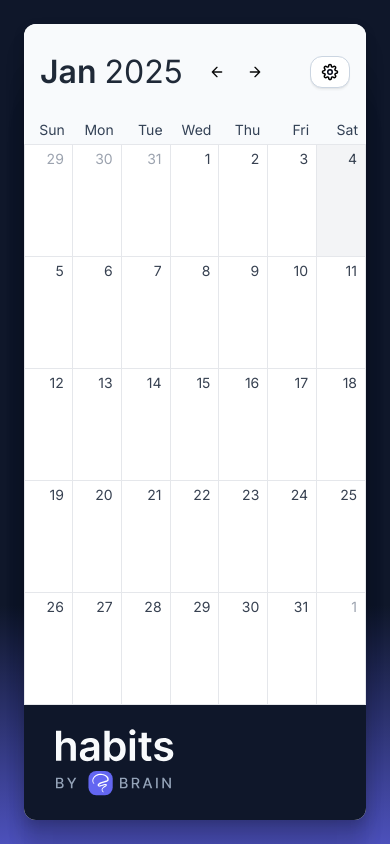
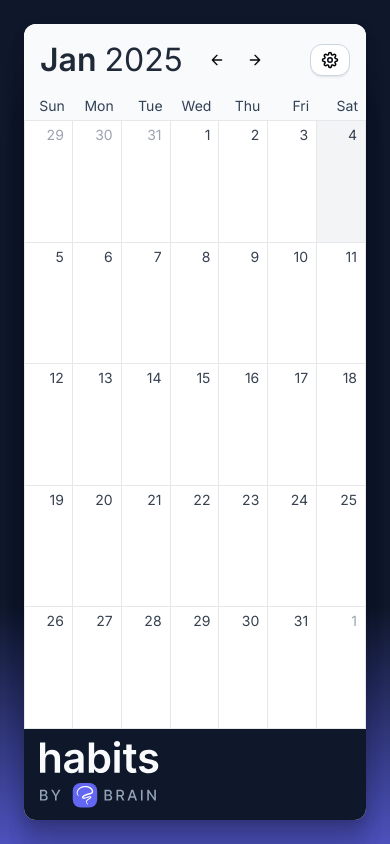
Before and after one commit to BrainAppAI/habits, a React (Vite) app: page / in a window 390 px wide. Built offline with nearby package versions, Linux system fonts and the light colour scheme.

Commit message:
fix: responsiveness, habit limits, debug mode

```diff
--- a/src/App.tsx
+++ b/src/App.tsx
@@ -7,6 +7,8 @@ import { HabitsLegend } from './components/Habits/HabitsLegend'
 import { Button } from './components/ui/button'
 import Icons from './assets/icons'
 import { useHabitStorage } from './hooks/useHabitStorage'
+
+const IS_DEBUGGING = false
 
 const App = () => {
     const [currentDate, setCurrentDate] = useState(new Date())
@@ -24,6 +26,7 @@ const App = () => {
         unmarkHabitCompleted,
         setAllHabits,
         deleteHabit,
+        clearAllData,
     } = useHabitStorage(year, month)
 
     const handlePrevMonth = () => {
@@ -63,6 +66,8 @@ const App = () => {
                     onManageHabits={handleManageHabits}
                     onClickPrevMonth={handlePrevMonth}
                     onClickNextMonth={handleNextMonth}
+                    onDeleteAll={clearAllData}
+                    isDebugging={IS_DEBUGGING}
                 />
 
                 <CalendarGrid
@@ -102,13 +107,28 @@ const Header: React.FC<{
     onManageHabits: () => void
     onClickPrevMonth: () => void
     onClickNextMonth: () => void
-}> = ({ currentDate, onManageHabits, onClickPrevMonth, onClickNextMonth }) => (
-    <div className="flex justify-between bg-slate-50 items-center py-6 px-4">
+    onDeleteAll: () => void
+    isDebugging: boolean
+}> = ({
+    currentDate,
+    onManageHabits,
+    onClickPrevMonth,
+    onClickNextMonth,
+    onDeleteAll,
+    isDebugging,
+}) => (
+    <div className="flex justify-between bg-slate-50 items-center md:py-6 py-3 px-4">
         <CalendarHeader
             currentDate={currentDate}
             onPrevMonth={onClickPrevMonth}
             onNextMonth={onClickNextMonth}
         />
+        <div className="flex items-center gap-2">
+            {isDebugging ? (
+                <Button onClick={onDeleteAll} variant="tertiary" size="sm">
+                    <Icons.Trash03 size={18} />
+                </Button>
+            ) : null}
             <Button onClick={onManageHabits} variant="tertiary" size="sm">
                 <span className="sm:block hidden">Manage Habits</span>
                 <span className="sm:hidden block">
@@ -116,6 +136,7 @@ const Header: React.FC<{
                 </span>
             </Button>
         </div>
+    </div>
 )
 
 export default App
--- a/src/components/Calendar/CalendarDay.tsx
+++ b/src/components/Calendar/CalendarDay.tsx
@@ -28,7 +28,7 @@ export function CalendarDay({
     return (
         <button
             onClick={onClick}
-            className={`flex w-full h-full transition-colors duration-200 p-2 hover:bg-gray-50 relative justify-start    items-end ${
+            className={`flex w-full h-full transition-colors duration-200 pt-1 md:pb-4 pb-2 md:pl-3 pl-2 md:pr-2 pr-1 hover:bg-gray-50 relative justify-start items-end ${
                 isCurrentDay ? 'bg-gray-100 hover:bg-gray-200' : 'bg-white'
             }`}
         >
--- a/src/components/Habits/AddHabitModal.tsx
+++ b/src/components/Habits/AddHabitModal.tsx
@@ -71,6 +71,9 @@ export function AddHabitModal({
         deletingHabit.current = habitId
         setShowDeleteModal(true)
     }
+
+    const isHabitBtnDisabled =
+        !localHabits.at(-1)?.title || localHabits.length >= MAX_HABITS
 
     return (
         <Dialog
@@ -165,13 +168,7 @@ export function AddHabitModal({
                         type="submit"
                         className="flex items-center gap-1"
                         size="sm"
-                        disabled={
-                            localHabits.length
-                                ? !localHabits[localHabits.length - 1].title
-                                : localHabits.length >= MAX_HABITS
-                                ? true
-                                : false
-                        }
+                        disabled={isHabitBtnDisabled}
                     >
                         <span>
                             <Icons.Plus size={18} />
@@ -187,11 +184,15 @@ export function AddHabitModal({
                 description="Once deleted, it will not show up in the calendar, all completed instances for this habit will be lost forever."
                 setShowModal={setShowDeleteModal}
                 showModal={showDeleteModal}
-                onDeleteConfirmed={() =>
-                    deletingHabit.current
-                        ? handleDeleteHabit(deletingHabit.current)
-                        : null
-                }
+                onDeleteConfirmed={() => {
+                    if (deletingHabit.current) {
+                        setLocalHabits((habits) =>
+                            habits.filter((x) => x.id !== deletingHabit.current)
+                        )
+                        handleDeleteHabit(deletingHabit.current)
+                        setShowDeleteModal(false)
+                    }
+                }}
                 onDeleteDenied={() => setShowDeleteModal(false)}
                 confirmedBtnLoading={false}
             />
--- a/src/components/Habits/CheckMark.tsx
+++ b/src/components/Habits/CheckMark.tsx
@@ -21,11 +21,14 @@ const CheckMark = ({
 
     return (
         <Component
-            className={`w-5 h-5 p-1.5 flex justify-center items-center text-white rounded-md border-[1.6px] ${bgBorderClasses}`}
+            className={`md:w-5 w-4 md:h-5 h-4 md:p-1.5 p-1 flex justify-center items-center text-white md:rounded-md rounded-sm border-[1.6px] ${bgBorderClasses}`}
             onClick={Component === 'button' ? onClick : undefined}
         >
-            <div>
+            <div className="md:block hidden">
                 <Icons.Check size={15} />
+            </div>
+            <div className="md:hidden block">
+                <Icons.Check size={10} />
             </div>
         </Component>
     )
--- a/src/components/Habits/HabitsLegend.tsx
+++ b/src/components/Habits/HabitsLegend.tsx
@@ -8,17 +8,25 @@ interface HabitsLegendProps {
 
 export function HabitsLegend({ habits }: HabitsLegendProps) {
     return (
-        <div className="w-full flex items-center gap-40 bg-slate-900 px-8 py-6 mx-auto">
-            <Icons.HabitsLogo />
+        <div className="w-full flex items-center justify-between gap-10 bg-slate-900 md:px-8 px-4 md:py-6 py-3 mx-auto">
+            <a
+                target="_blank"
+                href="https://brainapp.ai?ref=habits"
+                className="cursor-pointer"
+            >
+                <Icons.HabitsLogo />
+            </a>
 
-            <div className="flex flex-wrap gap-4">
+            <div className="flex flex-wrap md:gap-4 gap-2">
                 {habits.map((habit) => (
                     <div
                         key={habit.id}
                         className="flex items-center gap-2 text-white"
                     >
                         <CheckMark color={habit.color} isChecked />
-                        <span className="text-sm">{habit.title}</span>
+                        <span className="md:text-sm text-xs">
+                            {habit.title}
+                        </span>
                     </div>
                 ))}
             </div>
```
Lines whose indentation alone changed are shown as unchanged.
